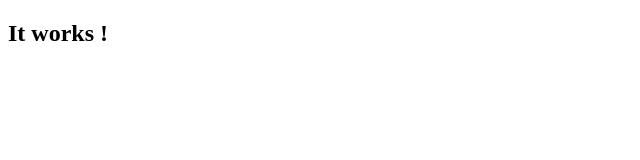
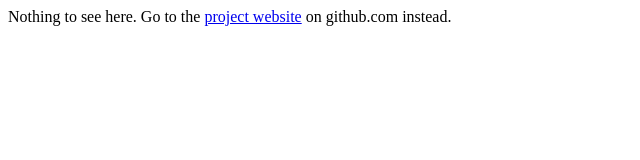
Before and after one commit to flakeshake/debian-umgmt-packaging, a plain HTML site: page index.html in a window 1280 px wide. Shown: the whole page, without its empty margins (0-640 px from the left). Drawn offline with Linux system fonts and the light colour scheme.

Commit message:
Redirect people to github.com

```diff
--- a/index.html
+++ b/index.html
@@ -2,9 +2,9 @@
      "http://www.w3.org/TR/html4/loose.dtd">
 <html>
 <head>
-<title>Test page</title>
+<title>Index</title>
 </head>
 <body>
-<h2> It works ! </h2>
+Nothing to see here. Go to the <a href="https://github.com/flakeshake/debian-umgmt-packaging">project website</a> on github.com instead.
 </body>
 </html>
```
Also changed, not shown: 1 other file.
